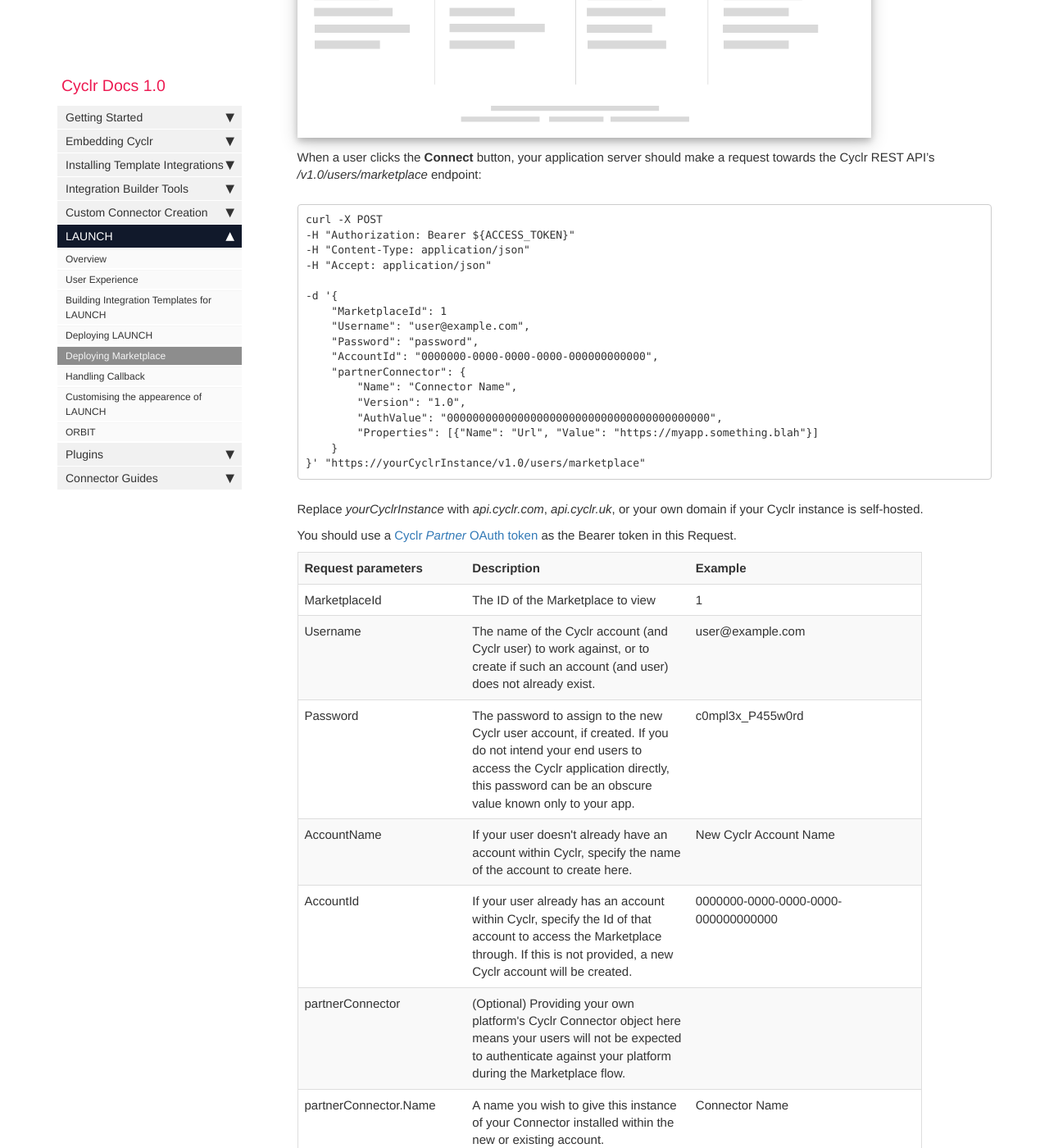
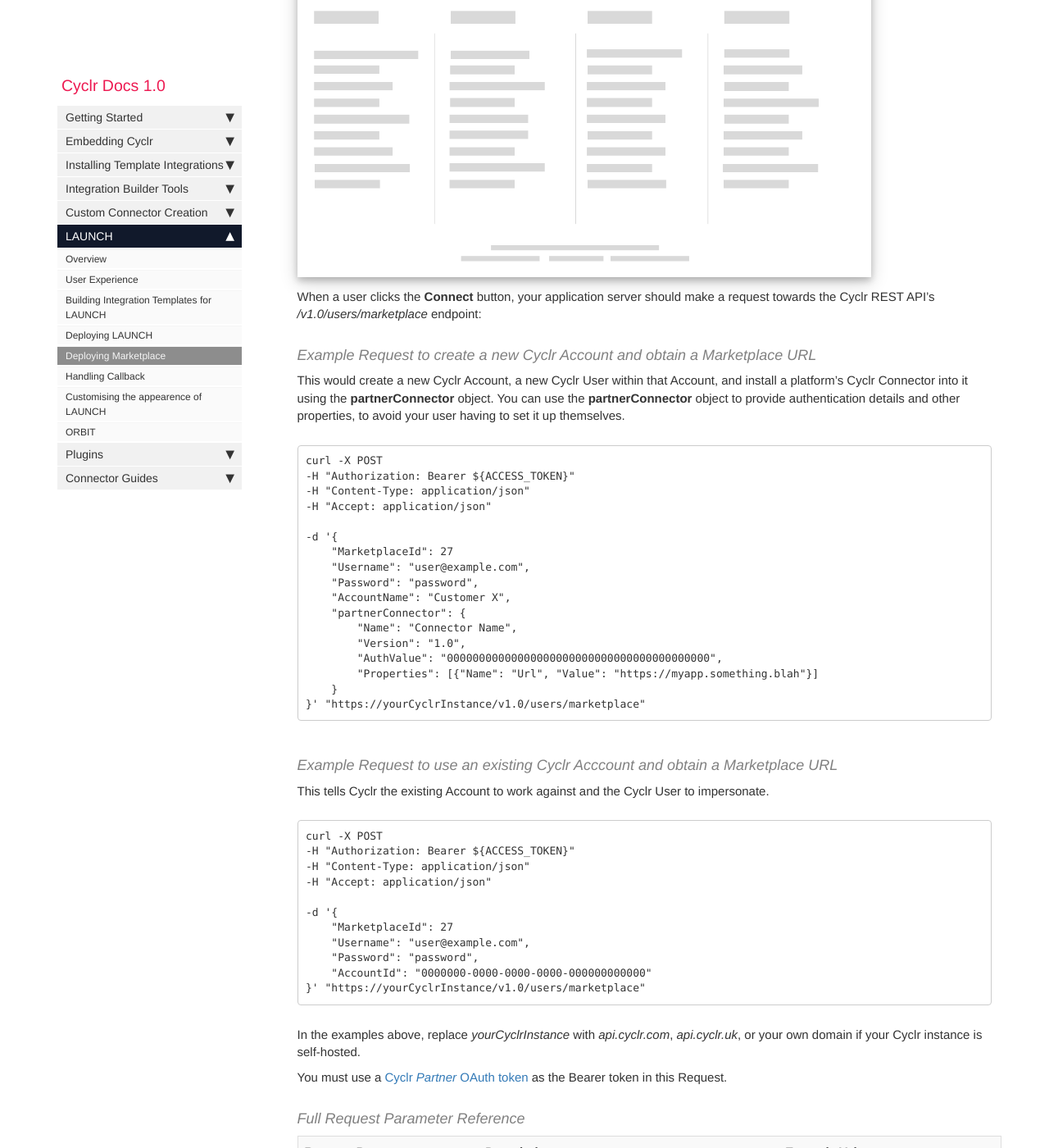
Before and after one commit to sneakysneak/docs, a Jekyll site: the page built from pages/launch/marketplace-deployment.md, in a window 1280 px wide and 1400 px high, scrolled down 587 px. Shown: the whole window at 82% size. Built offline with Jekyll 4.4.1, drawn with Linux system fonts in a browser that asks for light colours; nearby versions of some CDN libraries; comment, search, counter and statistics services are not loaded; some of the changed text lies outside the part shown.

Commit message:
Trying to make the doc clearer.
Specified 2 separate example Requests: "when creating an account" and "when using an existing account".

````diff
--- a/pages/launch/marketplace-deployment.md
+++ b/pages/launch/marketplace-deployment.md
@@ -13,6 +13,8 @@ For example:
 
 When a user clicks the **Connect** button, your application server should make a request towards the Cyclr REST API's _/v1.0/users/marketplace_ endpoint:
 
+#### Example Request to create a new Cyclr Account and obtain a Marketplace URL
+This would create a new Cyclr Account, a new Cyclr User within that Account, and install a platform's Cyclr Connector into it using the **partnerConnector** object.  You can use the **partnerConnector** object to provide authentication details and other properties, to avoid your user having to set it up themselves.
 ```
 curl -X POST
 -H "Authorization: Bearer ${ACCESS_TOKEN}"
@@ -20,10 +22,10 @@ curl -X POST
 -H "Accept: application/json"
 
 -d '{
-    "MarketplaceId": 1
+    "MarketplaceId": 27
     "Username": "user@example.com",
     "Password": "password",
-    "AccountId": "0000000-0000-0000-0000-000000000000",
+    "AccountName": "Customer X",
     "partnerConnector": {
         "Name": "Connector Name",
         "Version": "1.0",
@@ -33,40 +35,64 @@ curl -X POST
 }' "https://yourCyclrInstance/v1.0/users/marketplace"
 ```
 
-Replace *yourCyclrInstance* with *api.cyclr.com*, *api.cyclr.uk*, or your own domain if your Cyclr instance is self-hosted.
+#### Example Request to use an existing Cyclr Acccount and obtain a Marketplace URL
+This tells Cyclr the existing Account to work against and the Cyclr User to impersonate.
+```
+curl -X POST
+-H "Authorization: Bearer ${ACCESS_TOKEN}"
+-H "Content-Type: application/json"
+-H "Accept: application/json"
 
-You should use a [Cyclr *Partner* OAuth token](./obtain-partner-authorization-token) as the Bearer token in this Request.
+-d '{
+    "MarketplaceId": 27
+    "Username": "user@example.com",
+    "Password": "password",
+    "AccountId": "0000000-0000-0000-0000-000000000000"
+}' "https://yourCyclrInstance/v1.0/users/marketplace"
+```
+
+In the examples above, replace *yourCyclrInstance* with *api.cyclr.com*, *api.cyclr.uk*, or your own domain if your Cyclr instance is self-hosted.
+
+You must use a [Cyclr *Partner* OAuth token](./obtain-partner-authorization-token) as the Bearer token in this Request.
+
+
+
+#### Full Request Parameter Reference
 
 <table>
     <tr>
-        <th>Request parameters</th>
+        <th>Request Parameter</th>
         <th>Description</th>
-        <th>Example</th>
+        <th>Example Value</th>
     </tr>
     <tr>
         <td>MarketplaceId</td>
-        <td>The ID of the Marketplace to view</td>
-        <td>1</td>
+        <td>The numeric ID of the Marketplace to view.<br />
+            You can find this through your Cyclr Console in your web browser's address bar after pressing **Edit** on your Marketplace, e.g.: https://my.cyclr.uk/console/2/marketplaces/category?categoryId=27</td>
+        <td>27</td>
+    </tr>
+    <tr>
+        <td>AccountId</td>
+        <td>If the Cyclr Account you wish to work with already exists, specify its Id here.
+            If it doesn't exist, provide a value in the AccountName property instead.</td>
+        <td>0000000-0000-0000-0000-000000000000</td>
+    </tr>
+    <tr>
+        <td>AccountName</td>
+        <td>If the Cyclr Account you wish to work with already exists, ignore this property and specify its Id in AccountId.
+            If it doesn't exist, use this property to provide a name for a new Cyclr Account.</td>
+        <td>New Cyclr Account</td>
     </tr>
     <tr>
         <td>Username</td>
-        <td>The name of the Cyclr account (and Cyclr user) to work against, or to create if such an account (and user) does not already exist.</td>
+        <td>The email address of an existing User to impersonate, or a new User to create.</td>
         <td>user@example.com</td>
     </tr>
     <tr>
         <td>Password</td>
-        <td>The password to assign to the new Cyclr user account, if created. If you do not intend your end users to access the Cyclr application directly, this password can be an obscure value known only to your app.</td>
+        <td>The password of the existing User specified in the Username parameter, or the password to assign them if they don't exist.
+            If you do not intend your end users to access the Cyclr application directly themselves, this password can be an obscure value known only to your app.</td>
         <td>c0mpl3x_P455w0rd</td>
-    </tr>
-    <tr>
-        <td>AccountName</td>
-        <td>If your user doesn't already have an account within Cyclr, specify the name of the account to create here.</td>
-        <td>New Cyclr Account Name</td>
-    </tr>
-    <tr>
-        <td>AccountId</td>
-        <td>If your user already has an account within Cyclr, specify the Id of that account to access the Marketplace through.  If this is not provided, a new Cyclr account will be created.</td>
-        <td>0000000-0000-0000-0000-000000000000</td>
     </tr>
     <tr>
         <td>partnerConnector</td>
@@ -74,17 +100,17 @@ You should use a [Cyclr *Partner* OAuth token](./obtain-partner-authorization-to
         <td></td>
     </tr>
     <tr>
-        <td>partnerConnector.Name</td>
+        <td>&nbsp;&nbsp;&nbsp;&nbsp;partnerConnector.Name</td>
         <td>A name you wish to give this instance of your Connector installed within the new or existing account.</td>
         <td>Connector Name</td>
     </tr>
     <tr>
-        <td>partnerConnector.Version</td>
+        <td>&nbsp;&nbsp;&nbsp;&nbsp;partnerConnector.Version</td>
         <td>The version of the partner connector to be installed.</td>
         <td>1.0</td>
     </tr>
     <tr>
-        <td>partnerConnector.AuthValue</td>
+        <td>&nbsp;&nbsp;&nbsp;&nbsp;partnerConnector.AuthValue</td>
         <td>(Optional) Authentication value for your platform connector.
         If your platform requires a username and password, provide a base64 encoded version of "username:password".
         Provide API keys as plain text.
@@ -118,25 +144,24 @@ NJ88GGgv79V79VvYFBBTHUIGu</td>
 
 <table>
     <tr>
-        <th>Response fields</th>
+        <th>Response Field</th>
         <th>Description</th>
-        <th>Example</th>
+        <th>Example Value</th>
     </tr>
     <tr>
         <td>AccountId</td>
-        <td>The ID of the newly created account or the existing account you provided in your request.</td>
+        <td>The ID of the newly created account, or the existing account you provided in your request.</td>
         <td>0000000-0000-0000-0000-000000000000</td>
     </tr>
     <tr>
         <td>ExpiresAtUtc</td>
-        <td>Token expiry timestamp.</td>
+        <td>When the Token and MarketplaceUrl will expire.</td>
         <td>2020-01-01T12:30:00.000Z</td>
     </tr>
     <tr>
         <td>MarketplaceUrl</td>
         <td>The URL that your user should be sent to, typically opened in a popup browser window.
-
-Once generated by Cyclr, this URL will only be valid for 5 minutes and will expire when first accessed.  You should therefore direct your user to it immediately after receiving it.</td>
+            Once generated by Cyclr, this URL will only be valid for 5 minutes and will expire when first accessed.  You should therefore direct your user to it immediately after receiving it.</td>
         <td style="word-break: break-all">https://hostapp.cyclr.com/account/signinwithtoken?token=lld3UjpZKkuh0I7ObHR0EtxRsPo0No1GqNSyAi8pqXQ%3D&returnUrl=%2Flaunch/marketplace/1</td>
     </tr>
     <tr>
````
Also changed, not shown: other parts of pages/launch/marketplace-deployment.md (+2 -2 lines).
